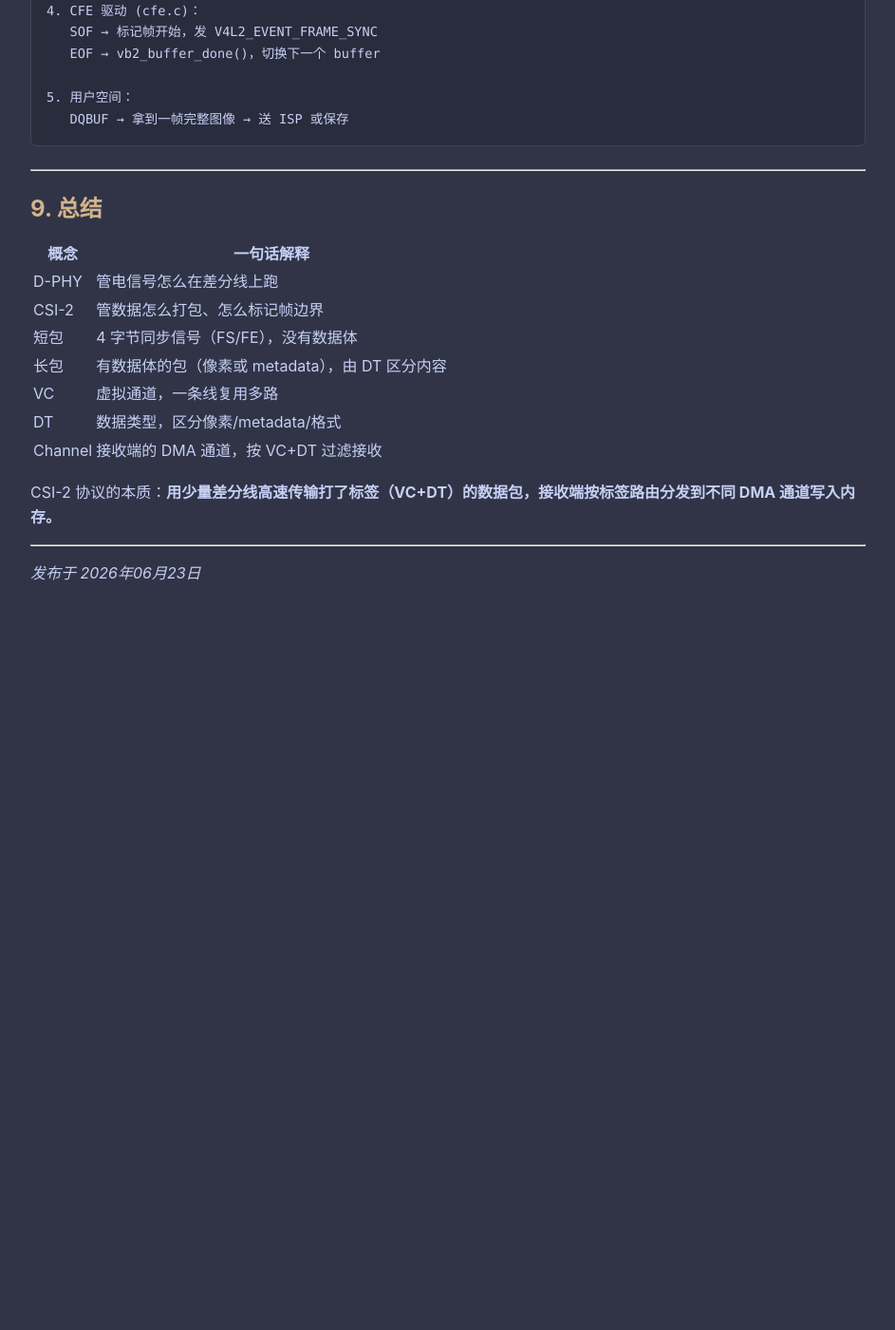
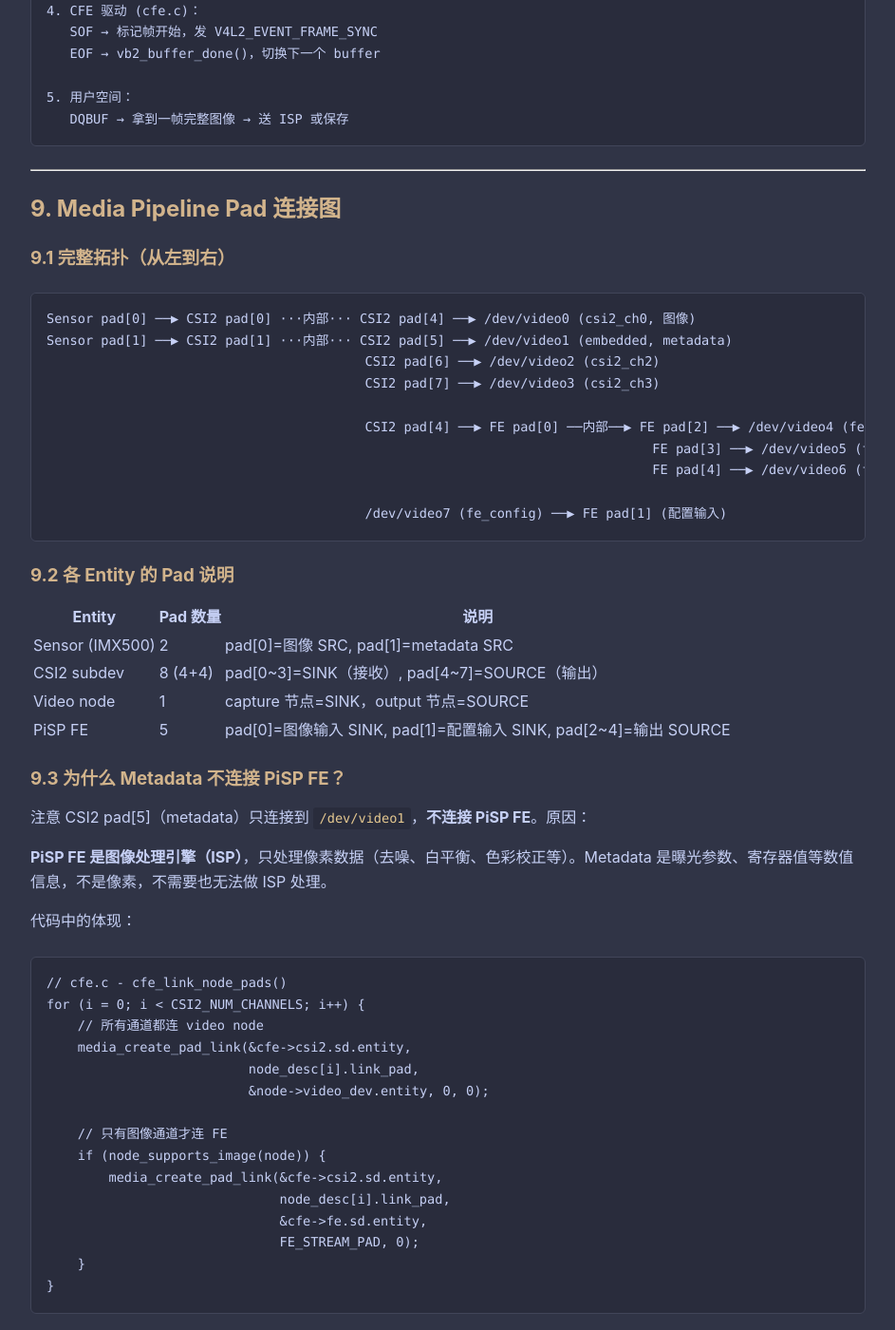
Before and after one commit to wangxiaolei12/wangxiaolei12.github.io, a Jekyll site: the page built from _posts/camera-media/2026-06-23-mipi-csi2-rp1-cfe-deep-dive.md, in a window 1280 px wide and 1400 px high, scrolled down 8862 px. Shown: the whole window at 95% size, without its empty margins (168-1111 px from the left). Built offline with Jekyll 4.4.1, drawn with Linux system fonts in a browser that asks for light colours; before the commit the page ends 9546 px from its top, so only the background shows below that; some of the changed text lies outside the part shown.

Commit message:
补充 Media Pipeline Pad 连接图及 metadata 不连接 FE 的原因

````diff
--- a/_posts/camera-media/2026-06-23-mipi-csi2-rp1-cfe-deep-dive.md
+++ b/_posts/camera-media/2026-06-23-mipi-csi2-rp1-cfe-deep-dive.md
@@ -398,7 +398,72 @@ struct cfe_fmt {
 
 ---
 
-## 9. 总结
+## 9. Media Pipeline Pad 连接图
+
+### 9.1 完整拓扑（从左到右）
+
+```
+Sensor pad[0] ──▶ CSI2 pad[0] ···内部··· CSI2 pad[4] ──▶ /dev/video0 (csi2_ch0, 图像)
+Sensor pad[1] ──▶ CSI2 pad[1] ···内部··· CSI2 pad[5] ──▶ /dev/video1 (embedded, metadata)
+                                         CSI2 pad[6] ──▶ /dev/video2 (csi2_ch2)
+                                         CSI2 pad[7] ──▶ /dev/video3 (csi2_ch3)
+
+                                         CSI2 pad[4] ──▶ FE pad[0] ──内部──▶ FE pad[2] ──▶ /dev/video4 (fe_image0)
+                                                                              FE pad[3] ──▶ /dev/video5 (fe_image1)
+                                                                              FE pad[4] ──▶ /dev/video6 (fe_stats)
+
+                                         /dev/video7 (fe_config) ──▶ FE pad[1] (配置输入)
+```
+
+### 9.2 各 Entity 的 Pad 说明
+
+| Entity | Pad 数量 | 说明 |
+|--------|---------|------|
+| Sensor (IMX500) | 2 | pad[0]=图像 SRC, pad[1]=metadata SRC |
+| CSI2 subdev | 8 (4+4) | pad[0~3]=SINK（接收）, pad[4~7]=SOURCE（输出） |
+| Video node | 1 | capture 节点=SINK，output 节点=SOURCE |
+| PiSP FE | 5 | pad[0]=图像输入 SINK, pad[1]=配置输入 SINK, pad[2~4]=输出 SOURCE |
+
+### 9.3 为什么 Metadata 不连接 PiSP FE？
+
+注意 CSI2 pad[5]（metadata）只连接到 `/dev/video1`，**不连接 PiSP FE**。原因：
+
+**PiSP FE 是图像处理引擎（ISP）**，只处理像素数据（去噪、白平衡、色彩校正等）。Metadata 是曝光参数、寄存器值等数值信息，不是像素，不需要也无法做 ISP 处理。
+
+代码中的体现：
+
+```c
+// cfe.c - cfe_link_node_pads()
+for (i = 0; i < CSI2_NUM_CHANNELS; i++) {
+    // 所有通道都连 video node
+    media_create_pad_link(&cfe->csi2.sd.entity,
+                          node_desc[i].link_pad,
+                          &node->video_dev.entity, 0, 0);
+
+    // 只有图像通道才连 FE
+    if (node_supports_image(node)) {
+        media_create_pad_link(&cfe->csi2.sd.entity,
+                              node_desc[i].link_pad,
+                              &cfe->fe.sd.entity,
+                              FE_STREAM_PAD, 0);
+    }
+}
+```
+
+`CSI2_CH1`（embedded）的 caps 是 `V4L2_CAP_META_CAPTURE`，不含 `V4L2_CAP_VIDEO_CAPTURE`，所以 `node_supports_image()` 为 false，不创建到 FE 的 link。
+
+**数据流分工**：
+
+```
+像素数据：  CSI2 pad[4] ──▶ FE ──▶ ISP处理 ──▶ /dev/video4（处理后的图像）
+Metadata： CSI2 pad[5] ──▶ /dev/video1 ──▶ 用户空间直接读取（无需处理）
+```
+
+Metadata 由用户空间（如 libcamera）直接读取，用来决定下一帧的曝光/增益控制策略。
+
+---
+
+## 10. 总结
 
 | 概念 | 一句话解释 |
 |------|-----------|
````
